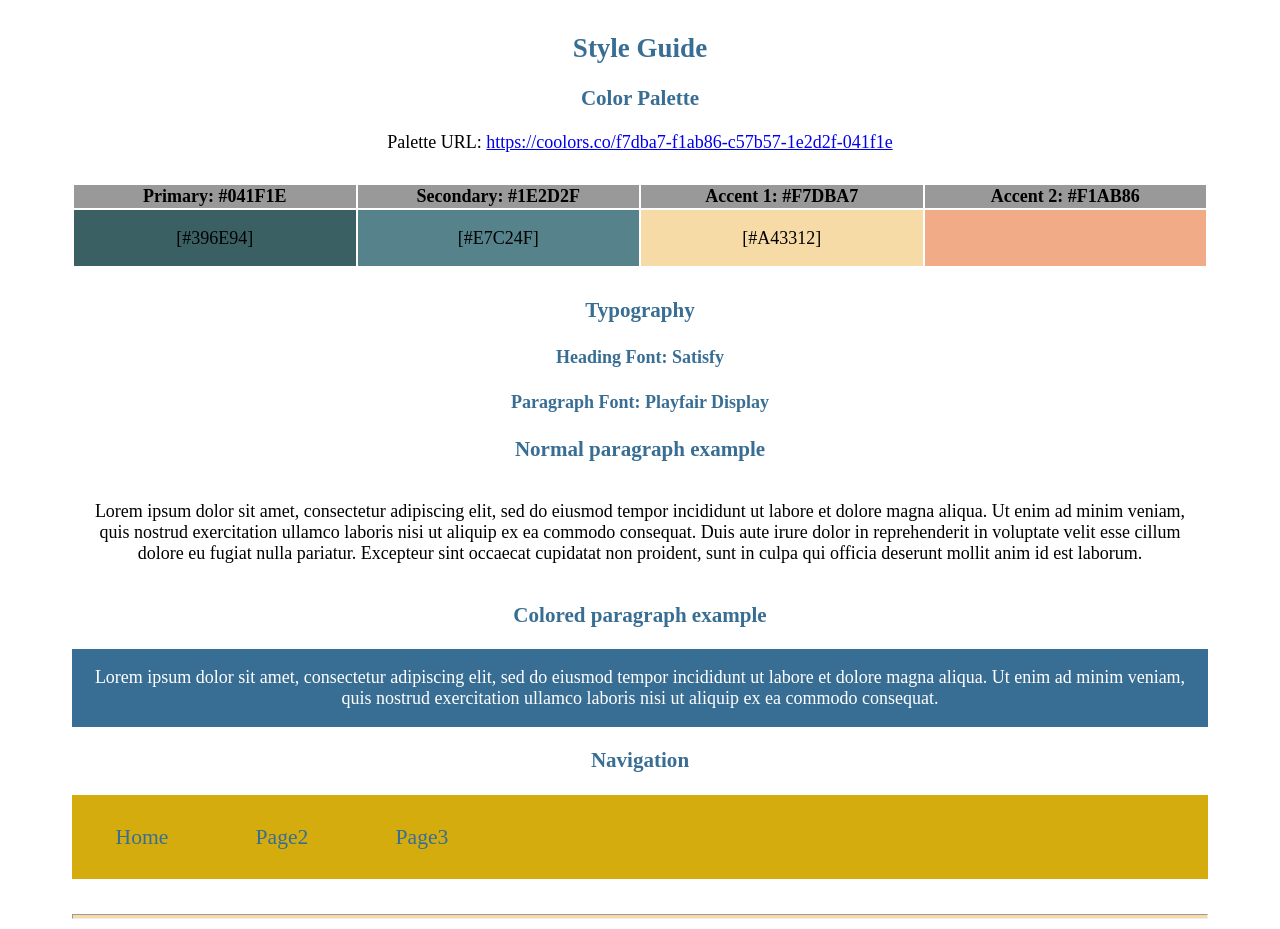
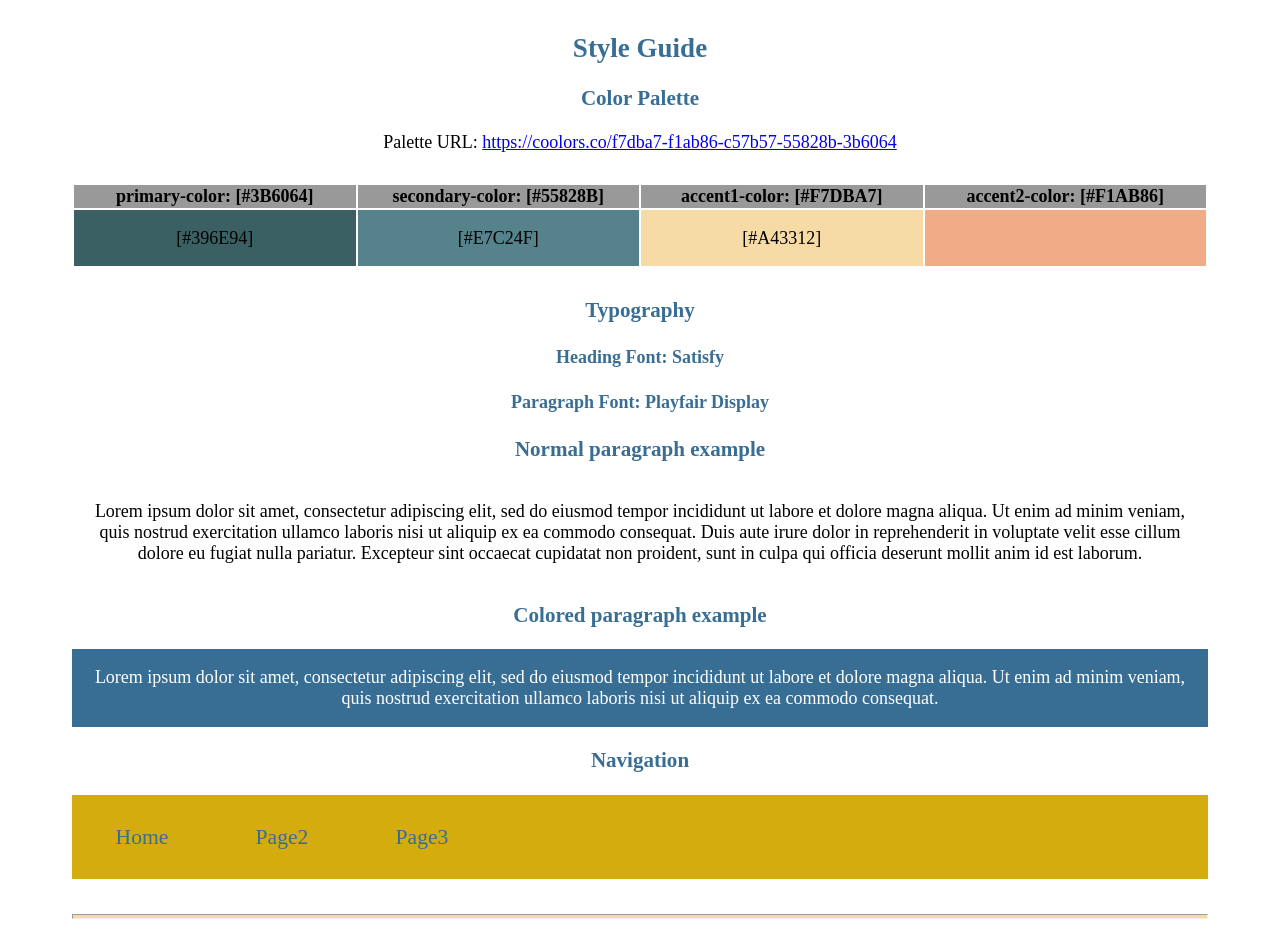
Before and after one commit to mrward112/Hilltop_farms, a plain HTML site: page site-plan.html in a window 1280 px wide. Shown: the part 1182-2111 px from the top of the page. Drawn offline with Linux system fonts and the light colour scheme; a web font is replaced by a local one.

Commit message:
Add files via upload

```diff
--- a/site-plan.html
+++ b/site-plan.html
@@ -48,14 +48,17 @@
       <!--  The colors you choose for a website are one of the most important decisions you will make. Follow the instructions on the activity in iLearn then return and replace the color codes below with the hex color codes (the 6 digit numbers that show at the bottom of each color) for the colors you have chosen below.  You should have at least 2 colors but do not have to fill in all 4 if you do not need them.  -->
 
       <!-- Copy and paste the URL to your finished palette below Make sure to paste it into both spots -->
-      Palette URL: <a href="https://coolors.co/f7dba7-f1ab86-c57b57-1e2d2f-041f1e" target="_blank">https://coolors.co/f7dba7-f1ab86-c57b57-1e2d2f-041f1e</a>
+      Palette URL: <a href="https://coolors.co/f7dba7-f1ab86-c57b57-55828b-3b6064" target="_blank">https://coolors.co/f7dba7-f1ab86-c57b57-55828b-3b6064</a>
+
+
+
 
 
       <table class="colors">
-        <tr><th>Primary: #041F1E</th>
-            <th>Secondary: #1E2D2F</th>
-            <th>Accent 1: #F7DBA7</th>
-            <th>Accent 2: #F1AB86</th>
+        <tr><th>primary-color: [#3B6064]</th>
+            <th>secondary-color: [#55828B]</th>
+            <th>accent1-color: [#F7DBA7]</th>
+            <th>accent2-color: [#F1AB86]</th>
         </tr>
         <!-- Replace the numbers in the boxes below with your hex color codes. Then switch to the site-plan.css file and change your colors there as well. -->
         <tr><td class="primary">[#396E94]</td><td class="secondary">[#E7C24F]</td><td class="accent1">[#A43312]</td><td class="accent2"></td></tr>
@@ -68,7 +71,7 @@
       </h3>
       <!-- Choose a font for your paragraphs (body copy) and headlines. What font(s) have you chosen? Why did you choose what you did?  Make sure to review the list of web safe fonts at W3Schools.org as a starting point.  Think also about which of your colors above you might use for background and font colors. -->
 
-      <h4>
+      <h4 class="heading">
         Heading Font: Satisfy  <!-- change this -->
       </h4>
       <h4>
```
